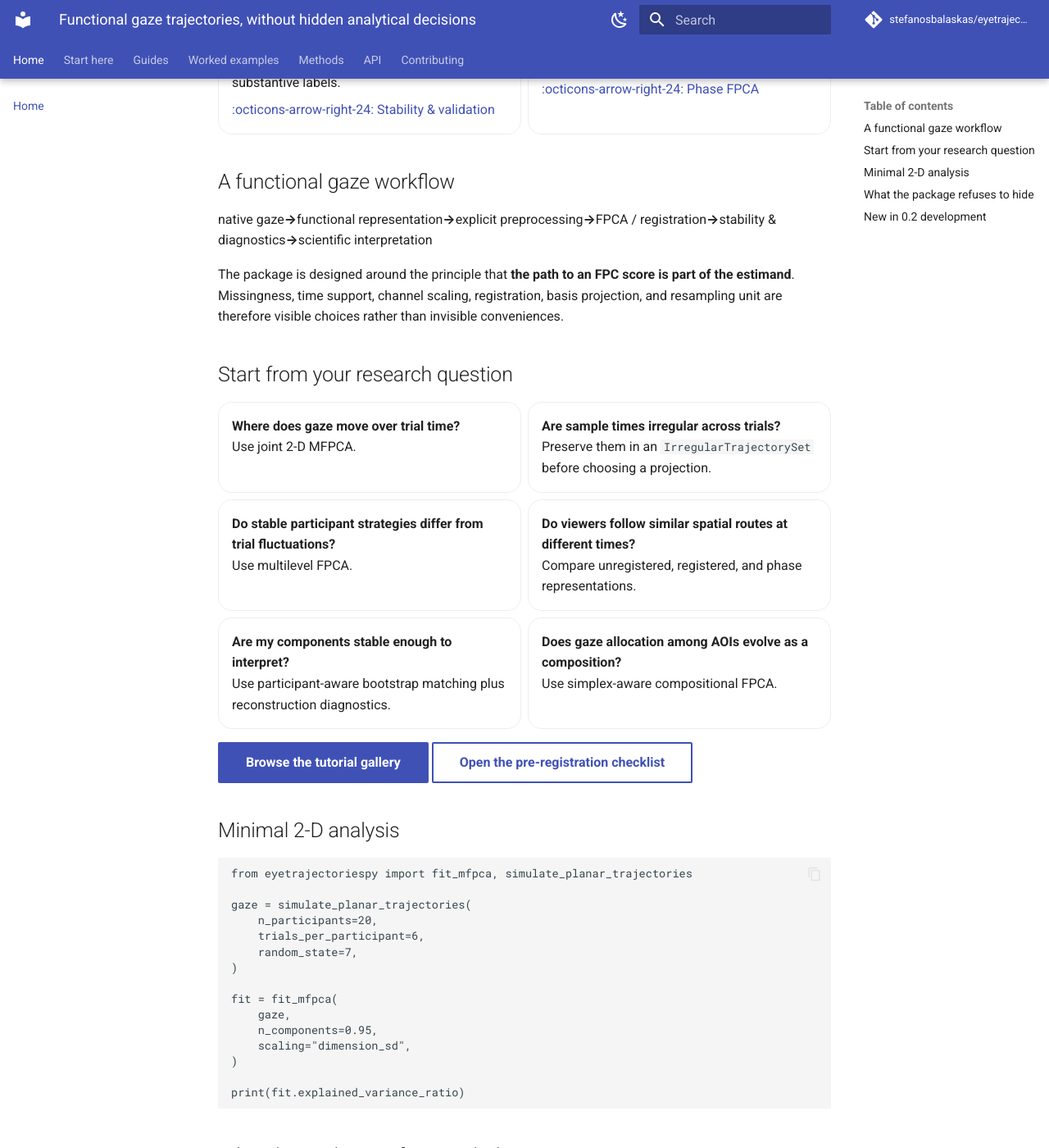
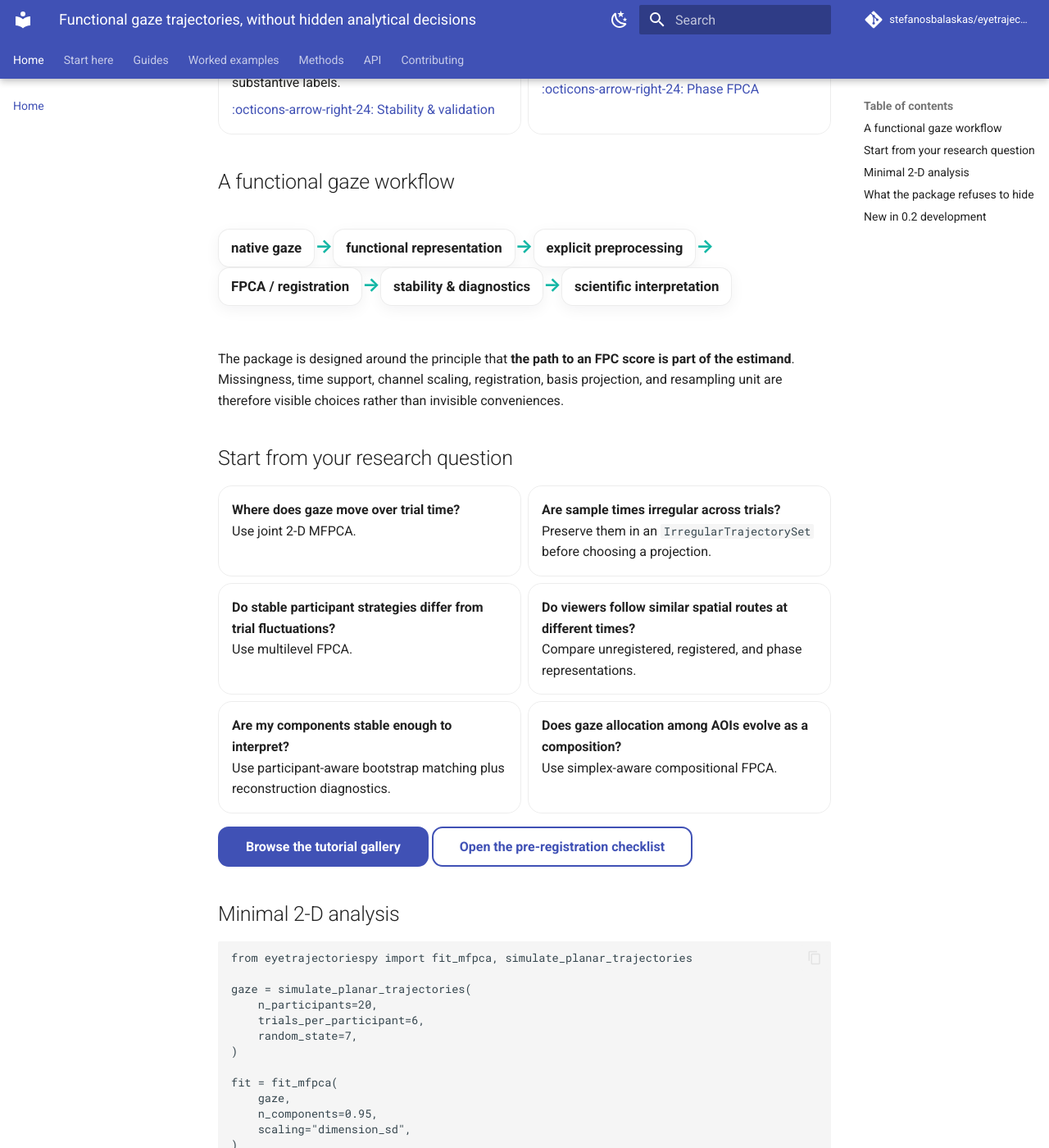
Before and after one commit to stefanosbalaskas/eyetrajectoriespy, an MkDocs documentation site: the page built from docs/index.md, in a window 1280 px wide and 1400 px high, scrolled down 1010 px. Shown: the whole window at 82% size. Built offline with MkDocs 1.6.1 and Material for MkDocs 9.7.7, drawn with Linux system fonts in a browser that asks for light colours; comment, search, counter and statistics services are not loaded.

Commit message:
Improve methods site workflow and table styling

```diff
--- a/docs/assets/extra.css
+++ b/docs/assets/extra.css
@@ -20,3 +20,34 @@
 }
 .et-kicker { text-transform: uppercase; letter-spacing: .08em; font-size: .72rem; opacity: .75; }
 .md-typeset .grid.cards > ul > li, .md-typeset .grid.cards > ol > li { border-radius: .85rem; }
+
+.et-flow {
+  display: flex;
+  flex-wrap: wrap;
+  align-items: center;
+  gap: .6rem;
+  margin: 1.2rem 0 1.8rem;
+}
+.et-flow span {
+  display: inline-flex;
+  align-items: center;
+  min-height: 2.2rem;
+  padding: .45rem .75rem;
+  border: 1px solid var(--md-default-fg-color--lightest);
+  border-radius: .7rem;
+  background: var(--md-default-bg-color);
+  box-shadow: 0 5px 18px rgba(15, 23, 42, .05);
+  font-size: .84rem;
+  font-weight: 600;
+}
+.et-flow b {
+  color: var(--et-accent);
+  font-size: 1.15rem;
+}
+.md-typeset .md-button {
+  border-radius: .65rem;
+}
+.md-typeset table:not([class]) {
+  border-radius: .65rem;
+  overflow: hidden;
+}
```
